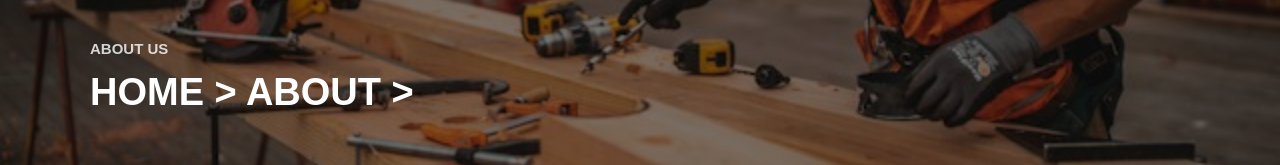
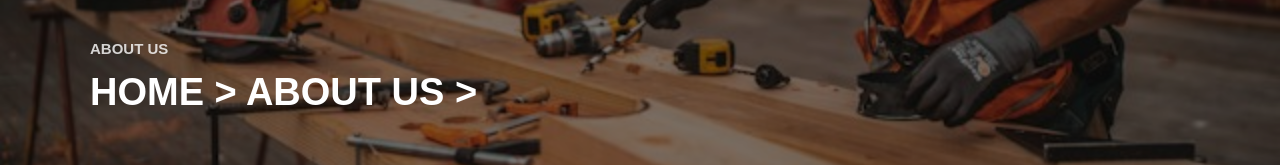
Before and after one commit to Jhalakdev/Evana, a Next.js app: page /about in a window 1280 px wide. Shown: the part 459-624 px from the top of the page. Built offline with nearby package versions, Linux system fonts and the light colour scheme.

Commit message:
About us name changed in hero page

```diff
--- a/src/app/about/page.js
+++ b/src/app/about/page.js
@@ -7,7 +7,7 @@ export default function About() {
     LocoScroll(true);
     return <main data-scroll data-scroll-container>
         <Navbar />
-        <CustomHero h1={" > ABOUT >"} p={"ABOUT US"} imgSrc={'/Construction.jpg'} />
+        <CustomHero h1={" > ABOUT US >"} p={"ABOUT US"} imgSrc={'/Construction.jpg'} />
         <Section2 />
         {/* <Content /> */}
         <Section3 />
```
